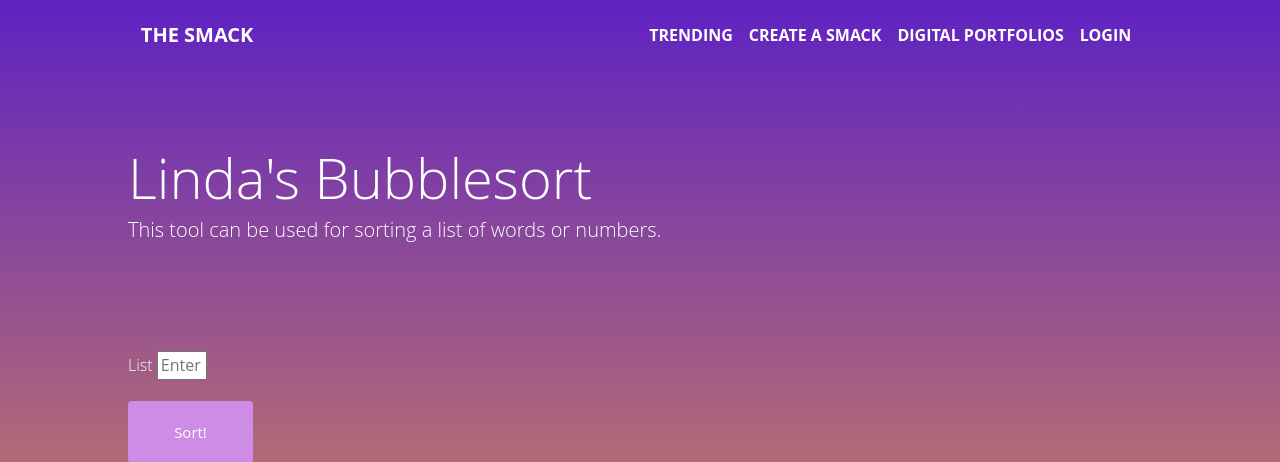
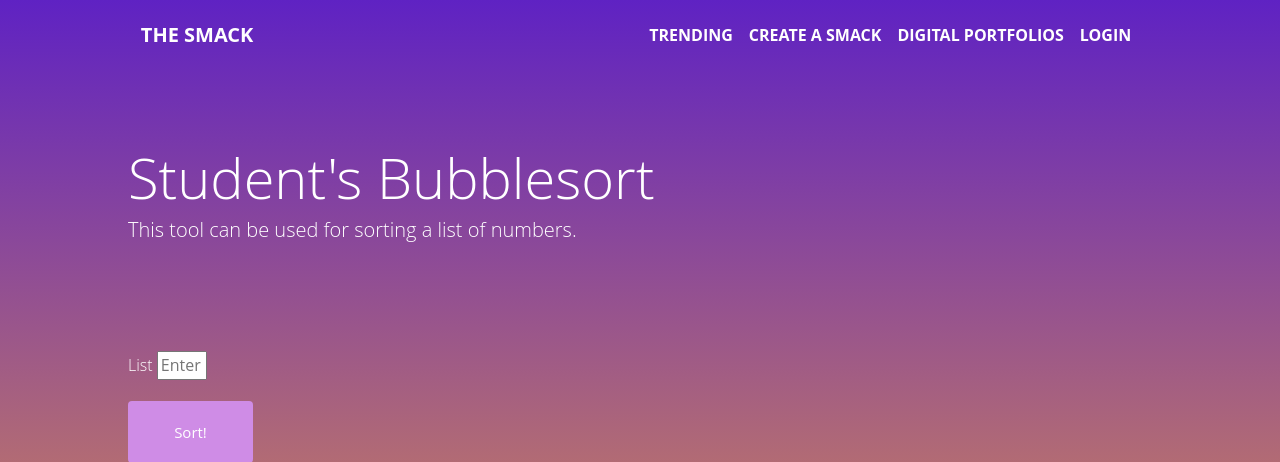
Before and after one commit to evagravin/p4-kangaroos, a Flask app: page /bubblesort/linda in a window 1280 px wide. Shown: the top 462 px of the page. Run offline with Flask 2, Linux system fonts and the light colour scheme; some libraries are stand-ins or nearby versions.

Commit message:
create task

```diff
--- a/TheSmack/bubblesort/app.py
+++ b/TheSmack/bubblesort/app.py
@@ -71,14 +71,21 @@ def risa_bubblesort():
         return render_template("/bubbleSort/risa_bubblesort.html", calc1=calc1, calc2=calc2, calc3=calc3, calc4=calc4, calc5=calc5, calc6=calc6, calc7=calc7, calc8=calc8, calc9=calc9, calc10=calc10, mynumlist=mynumlist, list_sorted=list_sorted, mycalclist=mycalclist)
     return render_template("/bubbleSort/risa_bubblesort.html")
 
-@bubblesort_bp.route('/linda' , methods=['GET', 'POST'])
-def linda_minilab():
+
+#a decorator that prompts a specific page of the website
+@bubblesort_bp.route('/linda', methods=['GET', 'POST'])
+#define route function
+def linda_bubblesort():
+    #initialize the variables unsort and sort to 0
     unsort = 0
     sort = 0
+    #use POST method to add/update data
     if request.method == 'POST':
+        #request values from form
         values = request.form['list']
         l = linda()
         l.addValues(values)
+        #pass the values into the list
         sort = l.sort()
         unsort = request.form['list']
     return render_template("/bubblesort/linda_bubblesort.html", sort=sort, unsort=unsort)
--- a/templates/bubbleSort/linda_bubblesort.html
+++ b/templates/bubbleSort/linda_bubblesort.html
@@ -1,5 +1,5 @@
 <!DOCTYPE html>
-{% extends "layout.html" %}
+{% extends "layout.html" %} <!-- credit given to team member for the layout.html code with more CSS, the navbar, and formatting -->
 
 {% block pagecontent %}
 <html>
@@ -7,8 +7,8 @@
 <div class="container">
     <div class="pt-5 text-white">
         <header class="py-5 mt-5">
-            <h1 class="display-4">Linda's Bubblesort</h1>
-            <p style="font-size:20px" > This tool can be used for sorting a list of words or numbers. </p>
+            <h1 class="display-4">Student's Bubblesort</h1>
+            <p style="font-size:20px" > This tool can be used for sorting a list of numbers. </p>
         </header>
     </div>
     <form method="POST" ID="sortform" action="/bubblesort/linda">
@@ -30,6 +30,7 @@
 </div>
 </body>
 </html>
+
 
 <script type="text/javascript">
     function myFunction() {
```
Also changed, not shown: TheSmack/bubblesort/linda_bubblesort.py (+14 -15 lines).
